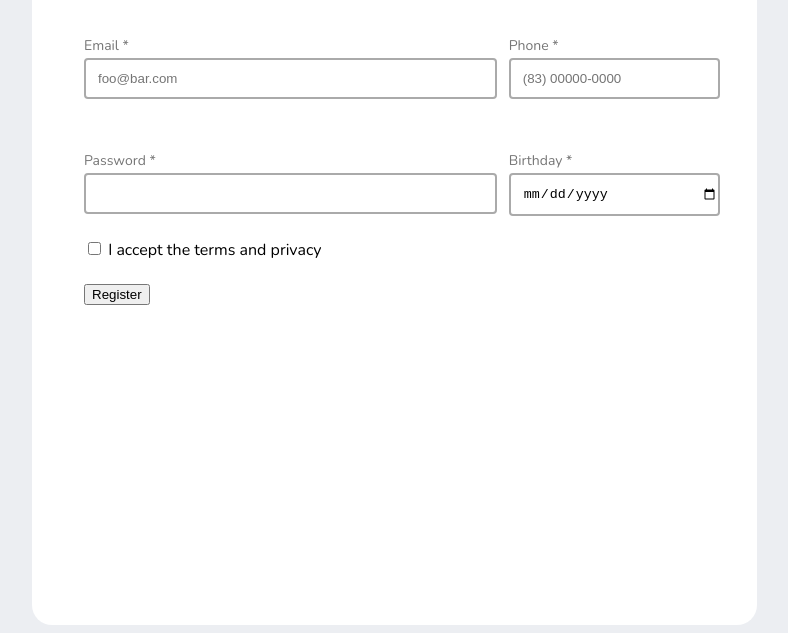
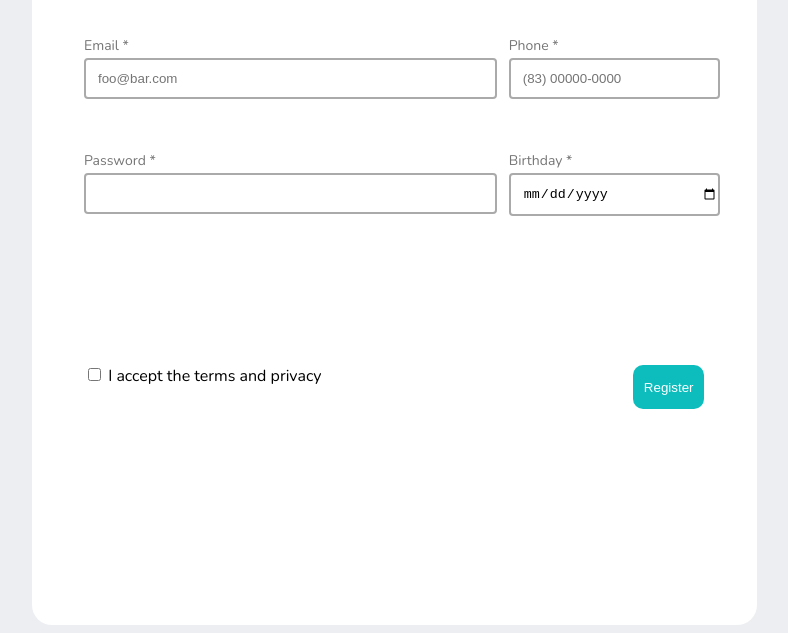
Before and after one commit to diogojefs/compass-projeto01, a plain HTML site: page index.html in a window 1280 px wide. Shown: the part 202-835 px from the top of the page, without its empty margins (246-1034 px from the left). Drawn offline with nearby package versions, Linux system fonts and the light colour scheme.

Commit message:
Style: defining visual of the terms and button component

```diff
--- a/css/index.css
+++ b/css/index.css
@@ -87,3 +87,20 @@ h1 {
 .invisible {
     visibility: hidden;
 }
+
+.container-button-and-terms {
+    display: flex;
+    flex: 1;
+    justify-content: space-between;
+    margin-top: 126px;
+    flex-wrap: wrap;
+}
+
+.container-button-and-terms button {
+    background: #0DBDBD;
+    border-radius: 10px;
+    border-width: 0;
+    color: #FFFFFF;
+    padding: 11px 10.5px;
+    cursor: pointer;
+}
```
